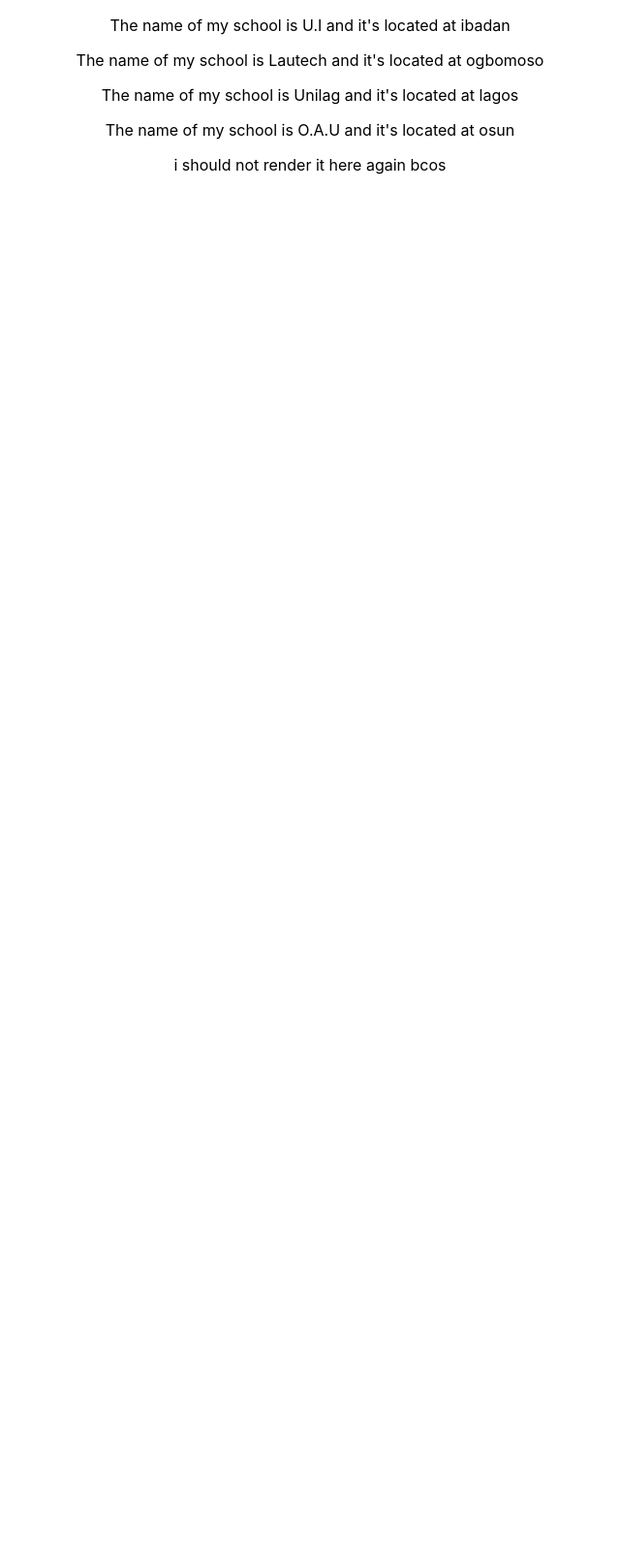
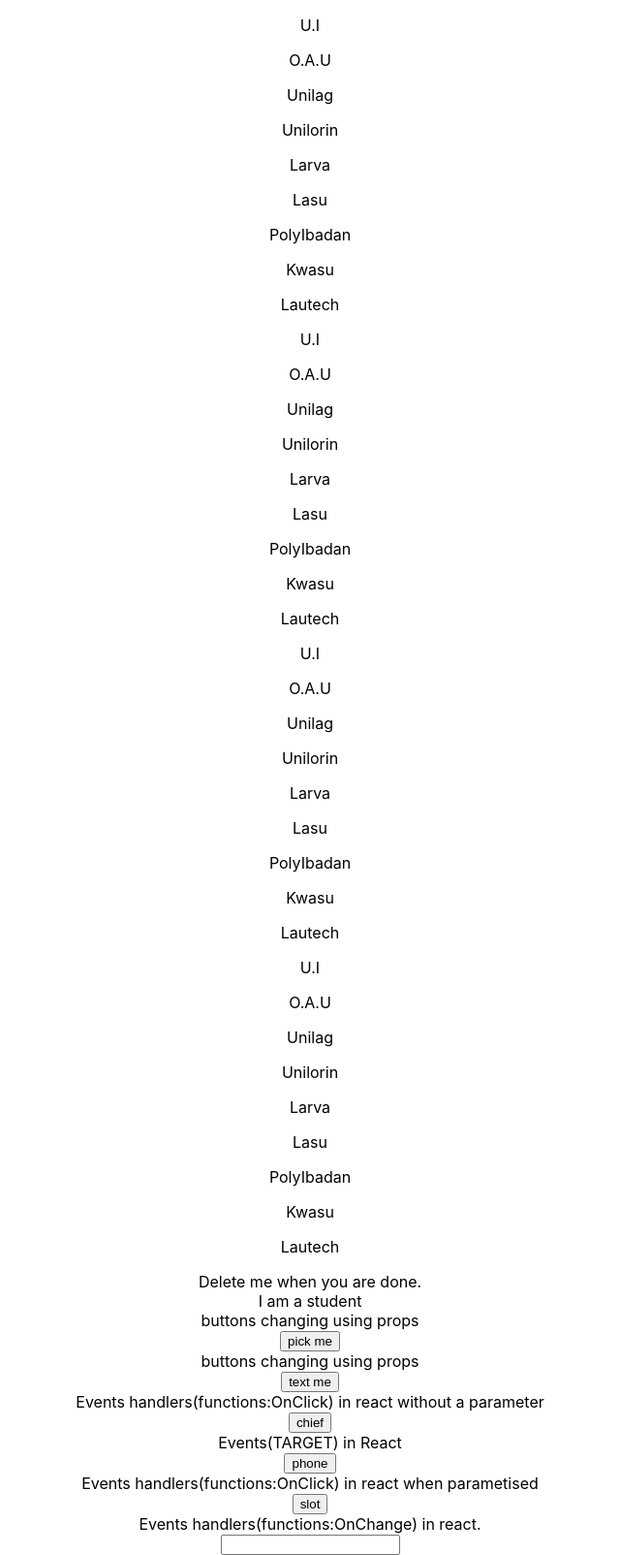
Before and after one commit to toheeb1996/january_react, a React (Create React App) app: page / in a window 1280 px wide. Shown: the whole page at 97% size, without its empty margins (320-960 px from the left). Before the commit the page ends 800 px from the top, so only its background shows below. Built offline with nearby package versions, Linux system fonts and the light colour scheme.

Commit message:
i submit this on wednesday

```diff
--- a/src/App.js
+++ b/src/App.js
@@ -5,6 +5,18 @@ import School from './myComponents/School/School';
 
 // import School, {Book, Biro}from './myComponents/School/School';
 import ListsOfSchools from './myComponents/School/ListsOfSchools';
+
+// wednesday class
+import Delete from './myComponents/School/Delete';
+import Student from './myComponents/School/Student';
+
+import Button from './myComponents/Assignment/Button'
+import { Buttons } from './myComponents/Assignment/Button';
+
+import ParamButton from './myComponents/Assignment/ParamButton';
+import EventsReact from './myComponents/Assignment/EventsReact';
+import OnChange from './myComponents/Assignment/OnChange';
+
 function App() {
   return (
     <div className="App">
@@ -22,22 +34,38 @@ function App() {
           Learn React
         </a>
       </header> */}
-      <School name = "U.I" location = "ibadan"/>
-      <School name = "Lautech" location = "ogbomoso"/>
-      <School name = "Unilag" location = "lagos"/>
-      <School name = "O.A.U" location = "osun"/>
-      {/* <ListsOfSchools /> */} i should not render it here again bcos
+      <School name="U.I" location="Ibadan" />
+      <School name="Lautech" location="Ogbomoso" />
+      <School name="Unilag" location="Lagos" />
+      <School name="O.A.U" location="Osun" />
+      {/* <ListsOfSchools /> I should not render it here again bcos it's already imported in school.js and school.js is already rendered here. but I must still import it here(app.js) too*/}
 
 
+      {/* {ListsOfSchools.map((school)=>{console.log(school.name)})} */}
+
       {
-        ListsOfSchools.map((school)=>{console.log(school.name)})
         // ListsOfSchools.map((school)=>{console.log(school.location)})
-      //  console.log(ListsOfSchools)
-
+        // ListsOfSchools.map((school)=>{console.log(school.name, school.location)})
+        console.log(ListsOfSchools)
       }
 
       {/* <Book />
       <Biro /> */}
+
+      {/* TUESDAY CLASS */}
+      <Delete />
+      {/* <Student school="O.A.U" name="fatimah" status="graduate" />
+      <Student school="lautech" name="ayomide" status="undergrad" />
+      <Student school="U.i" name="olamide" status="postgrad" /> */}
+      {/* <Button location="text me"/> */}
+      <Student />
+
+
+      <Button location="text me" />
+      <Buttons />
+      <EventsReact />
+      <ParamButton />
+      <OnChange />
     </div>
   );
 }
--- /dev/null
+++ b/src/myComponents/Assignment/Button.js
@@ -0,0 +1,31 @@
+import React from 'react'
+// using props with a button to change it's content dynamically.
+const Button = (props) => {
+  let name = props.name
+  let location = props.location
+
+  return (
+    <>
+      <div>buttons changing using props</div>
+      <button>{name} {location}</button>
+    </>
+  )
+}
+
+
+{/* events handlers in react */ }
+// when not parametised
+const Buttons = () => {
+  const chief = () => {
+    return console.log(`good morning`)
+  }
+  return (
+    <>
+      <div>Events handlers(functions:OnClick) in react without a parameter</div>
+      <button onClick={chief}>chief</button>
+    </>
+  )
+}
+
+export default Button
+export { Buttons }
--- /dev/null
+++ b/src/myComponents/Assignment/EventsReact.js
@@ -0,0 +1,16 @@
+import React from 'react'
+
+const EventsReact = () => {
+  const phone = (e) =>{
+    // return console.log(e.target)
+    return console.log(e.target.innerHTML)
+  }
+
+  return (
+    <>
+    <div>Events(TARGET) in React</div>
+    <button onClick={phone}>phone</button>
+    </>
+  )
+}
+export default EventsReact
--- /dev/null
+++ b/src/myComponents/Assignment/OnChange.js
@@ -0,0 +1,21 @@
+import React from 'react'
+
+const onChange = () => {
+  const change = () => {
+    console.log("one")
+  }
+
+  return (
+    // <div onChange={change}>
+    // </div>
+
+    <>
+          <div>Events handlers(functions:OnChange) in react.</div>
+
+      <input onChange={change} type="text" />
+    </>
+    // </div>
+  )
+}
+
+export default onChange
--- /dev/null
+++ b/src/myComponents/Assignment/ParamButton.js
@@ -0,0 +1,18 @@
+import React from 'react'
+
+// {case 2 when our event(function) is parametised}
+const ParamButton = () => {
+
+  const slot = (name) => {
+    return console.log(`good morning ${name}`)
+  }
+
+  return (
+    <>
+      <div>Events handlers(functions:OnClick) in react when parametised</div>
+      <button onClick={() => { slot("ibrahim") }}>slot</button>
+    </>
+  )
+}
+
+export default ParamButton
--- /dev/null
+++ b/src/myComponents/School/Delete.js
@@ -0,0 +1,9 @@
+import React from 'react'
+
+const Delete = () => {
+  return (
+    <div>Delete me when you are done.</div>
+  )
+}
+
+export default Delete
--- a/src/myComponents/School/ListsOfSchools.js
+++ b/src/myComponents/School/ListsOfSchools.js
@@ -7,7 +7,8 @@ const ListsOfSchools = [
 { name: "Lasu", location: "Lagos" },
 { name: "PolyIbadan", location: "Ibadan" },
 { name: "Kwasu", location: "Ilorin" },
+{ name: "Lautech", location: "Ogbomosho" },
 ]
-{console.log(ListsOfSchools)}
+// {console.log(ListsOfSchools)}
 
 export default ListsOfSchools;
--- a/src/myComponents/School/School.js
+++ b/src/myComponents/School/School.js
@@ -1,5 +1,6 @@
 import React from 'react'
 import ListsOfSchools from './ListsOfSchools';
+// import Button from '../Assignment/Button';
 
 const School = (props) => {
   let name = props.name;
@@ -7,17 +8,19 @@ const School = (props) => {
   return (
     <>
       <div>
-        <p>The name of my school is {name} and it's located at {location} </p>
+        {/* <p>The name of my school is {name} and it's located at {location} </p> */}
+        {/* {console.log(ListsOfSchools)} */}
+        {/* {console.log(props)} */}
+      </div>
 
+      {console.log(props)}
 
-        {console.log(ListsOfSchools)}
-
-      </div>
-      {console.log(props)}
       {/* {ListsOfSchools.map((tola)=>{console.log({tola.name})})} */}
 
-      {/* {console.log(ListsOfSchools)} */}
-      {/* {ListsOfSchools.map((school)=>{return <p>{school.name}</p>})} */}
+      {console.log(ListsOfSchools)}
+
+      {ListsOfSchools.map((school)=>{return <p>{school.name}</p>})}
+      {/* <Button /> */}
     </>
   )
 }
--- /dev/null
+++ b/src/myComponents/School/Student.js
@@ -0,0 +1,14 @@
+import React from 'react'
+import Button from '../Assignment/Button'
+
+const Student = () => {
+  return (
+    <>
+    <div> I am a student</div>
+
+    <Button name = "pick me"/>
+    </>
+  )
+}
+
+export default Student
```
Also changed, not shown: 1 other file (tests, documents, lock files or other folders).
